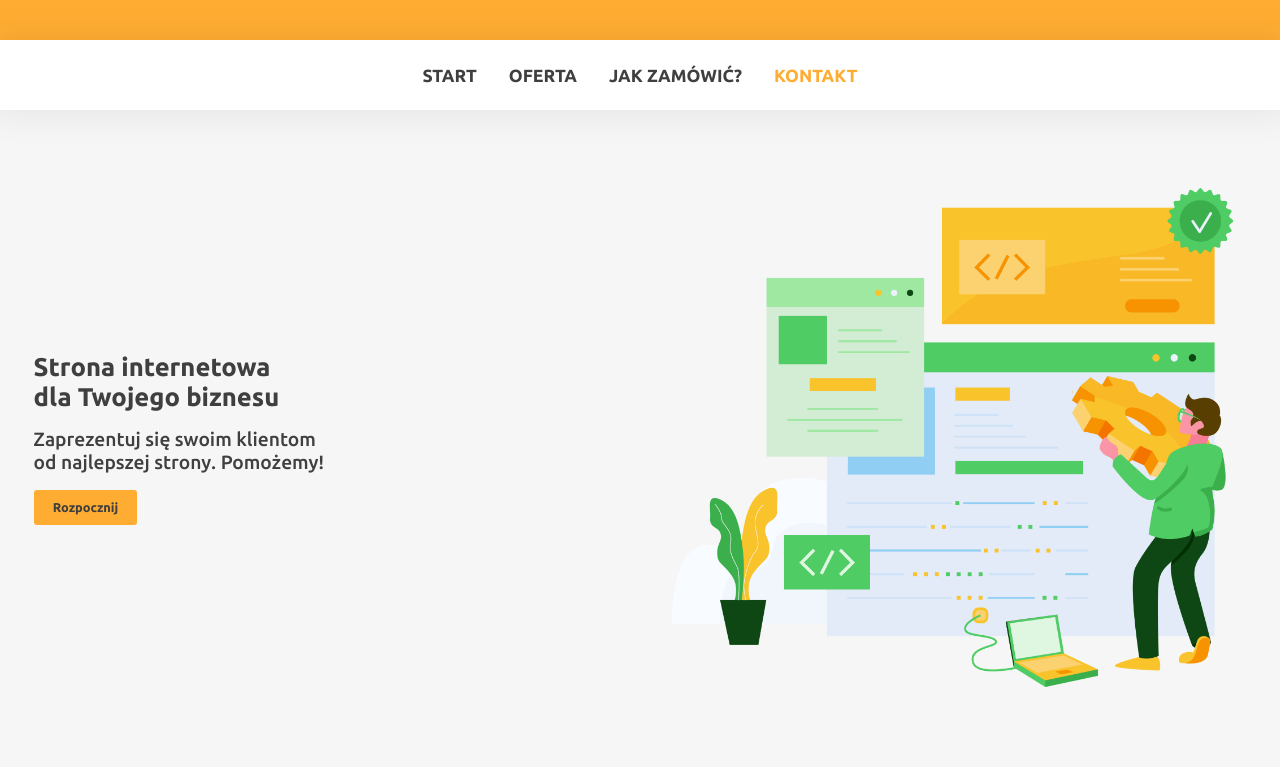
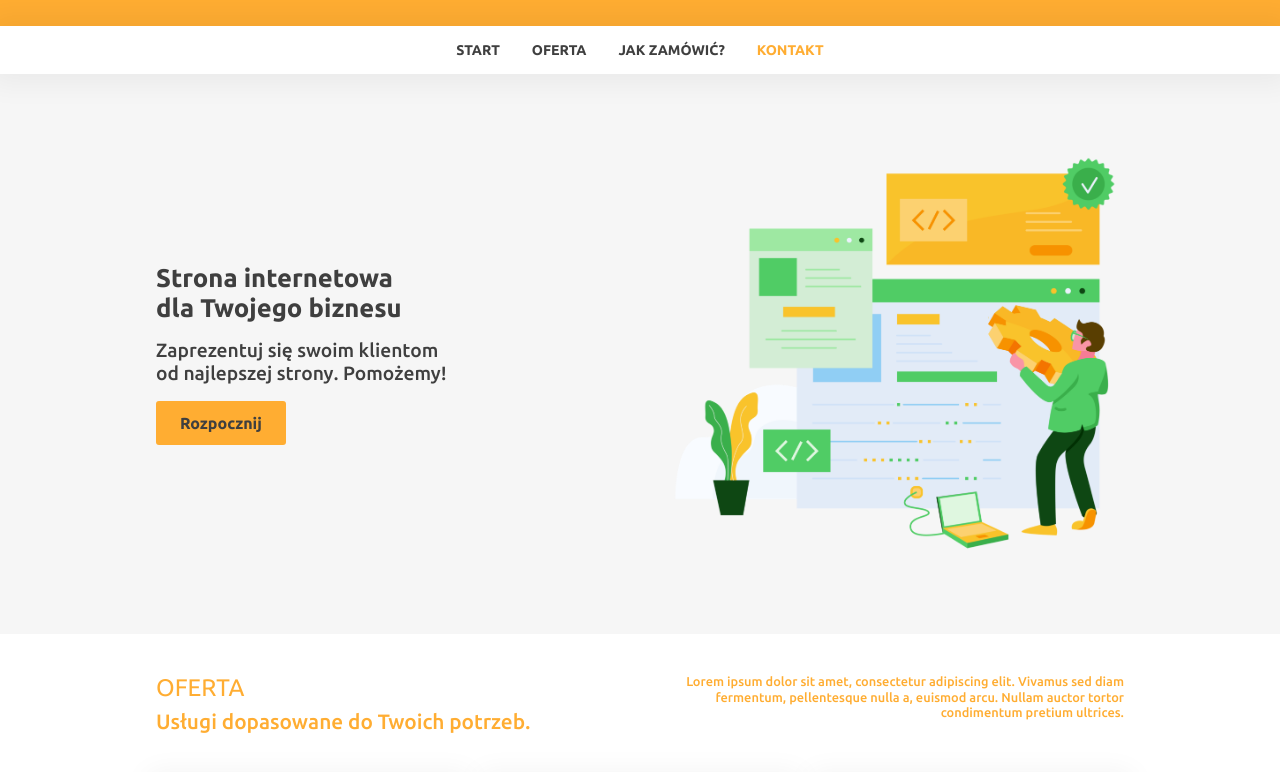
Before and after one commit to xHmmmmm/webdev-business-card-website, a Gatsby site: page / in a window 1280 px wide. Built offline with nearby package versions, Linux system fonts and the light colour scheme; Gatsby itself is replaced by a stand-in of ours.

Commit message:
Introduced some visual improvements, and more subtle RWD

```diff
--- a/src/components/Heading.js
+++ b/src/components/Heading.js
@@ -1,20 +1,29 @@
 import React, { useState, useEffect, useReducer } from 'react'
 import styled from "styled-components"
+import { useView } from 'contexts/ViewContext';
 
 const Wrapper = styled.div`
     grid-area: heading;
     max-width: ${({ theme }) => theme.standardScreen};
     width: 100%;
     display: grid;
-    grid-template-columns: 4fr 4fr;
+    grid-template-columns: 1fr 1fr;
     grid-template-rows: 1fr min-content;
-    /* align-items: flex-end; */
     grid-template-areas:
     'title text'
     'subtitle text';
     gap: 0.5em 1.5em;
     align-items: space-between;
     color: ${({ theme }) => theme.colors.accent};
+
+    @media (max-width: ${({ theme }) => theme.mobileScreen})
+    {
+        grid-template-columns: 1fr;
+        grid-template-rows: min-content min-content;
+        grid-template-areas:
+        'title'
+        'subtitle';
+    }
 `
 
 const Title = styled.h1`
@@ -25,7 +34,7 @@ const Title = styled.h1`
 
 const Subtitle = styled.h2`
     grid-area: subtitle;
-    font-size: 2.1em;
+    font-size: clamp(1.3em, 1.2vw, 2.1em);
     color: ${({ theme }) => theme.colors.accent};
     font-weight: 500;
 `
@@ -33,7 +42,7 @@ const Subtitle = styled.h2`
 const Text = styled.p`
     grid-area: text;
     text-align: right;
-    font-size: 1.2em;
+    font-size: clamp(0.8em, 1vw, 1.4em);
     color: ${({ theme }) => theme.colors.accent};
     font-weight: 500;
     line-height: 1.2;
@@ -41,11 +50,13 @@ const Text = styled.p`
 
 export default function Heading({ title, subtitle, text })
 {
+    const { isMobile } = useView()
+
     return (
         <Wrapper>
             <Title>{title}</Title>
             <Subtitle>{subtitle}</Subtitle>
-            <Text>{text}</Text>
+            {!isMobile && <Text>{text}</Text>}
         </Wrapper>
     )
 }
--- a/src/components/Styled.js
+++ b/src/components/Styled.js
@@ -3,12 +3,47 @@ import styled from "styled-components"
 export const ContentSection = styled.section`
     display: flex;
     justify-content: center;
+    scroll-margin-top: 10vh;
 `
 
 export const ContentWrapper = styled.div`
     display: grid;
-    font-size: clamp(0.7rem, 0.8%, 1rem);
+    /* font-size: clamp(0.7rem, 0.8%, 1rem); */
     padding: 3em;
-    max-width: ${({ theme }) => theme.standardScreen};
+    max-width: ${({ theme }) => theme.narrowStandardScreen};
     width: 100%;
+    /* font-size: 0.7rem; */
+
+    /* @media (min-width: ${({ theme }) => theme.hdScreen})
+    {
+        max-width: ${({ theme }) => theme.narrowHdScreen};
+        font-size: 0.5rem;
+        padding: 1em;
+    }
+
+    @media (min-width: ${({ theme }) => theme.narrowStandardScreen})
+    {
+        max-width: ${({ theme }) => theme.hdScreen};
+        font-size: 0.7rem;
+        padding: 2em;
+    }
+
+    @media (min-width: ${({ theme }) => theme.standardScreen})
+    {
+        max-width: ${({ theme }) => theme.narrowScreen};
+    } */
+
+
+    @media (max-width: ${({ theme }) => theme.narrowStandardScreen})
+    {
+        max-width: ${({ theme }) => theme.hdScreen};
+        /* font-size: 0.8rem; */
+    }
+
+    @media (max-width: ${({ theme }) => theme.narrowScreen})
+    {
+        max-width: ${({ theme }) => theme.narrowHdScreen};
+        /* font-size: 0.8rem; */
+        padding: 2.5em 1em;
+    }
 `
--- a/src/components/layout.js
+++ b/src/components/layout.js
@@ -14,6 +14,10 @@ import fonts from 'styles/fonts.css'
 const Wrapper = styled.div`
     overflow-y: auto;
     scroll-behavior: smooth;
+
+    @media (max-width: ${({ theme }) => theme.standardScreen}) {
+        /* font-size: 0.8rem; */
+    }
 `
 
 const MainContent = styled.main`
--- a/src/components/navigation/Header.js
+++ b/src/components/navigation/Header.js
@@ -6,7 +6,18 @@ import Topbar from "components/navigation/Topbar"
 const Wrapper = styled.header`
     display: grid;
     grid-template-columns: 100%;
-    grid-template-rows: 40px 70px;
+    grid-template-rows: 2em 3.8em;
+    font-size: 1.1em;
+
+    @media (max-width: ${({ theme }) => theme.standardScreen})
+    {
+        font-size: 0.9em;
+    }
+
+    @media (max-width: ${({ theme }) => theme.narrowStandardScreen})
+    {
+        font-size: 0.8em;
+    }
 `
 
 export default function Header({ currentId })
--- a/src/components/navigation/Navbar.js
+++ b/src/components/navigation/Navbar.js
@@ -1,4 +1,4 @@
-import React, { useState, useEffect, useReducer } from 'react'
+import React, { useState, useEffect, useReducer, useLayoutEffect } from 'react'
 import styled from 'styled-components';
 
 
@@ -26,20 +26,37 @@ const Button = styled.button`
     }
 `
 
+let isScrolling = false
+
 export default function Navbar({ currentId })
 {
+    const [currentIdSelection, setCurrentIdSelection] = useState('start')
+
+    useLayoutEffect(() =>
+    {
+        console.log(currentId)
+        console.log(currentIdSelection)
+        if (currentId !== currentIdSelection && !isScrolling)
+        {
+            setCurrentIdSelection(currentId)
+        }
+        isScrolling = false
+    }, [currentId])
+
     function scrollToSection(id)
     {
+        isScrolling = true;
+        setCurrentIdSelection(id)
         const element = document.getElementById(id)
         element.scrollIntoView()
     }
 
     return (
         <Navigation>
-            <Button isCurrent={currentId === 'start'} onClick={() => scrollToSection('start')}>START</Button>
-            <Button isCurrent={currentId === 'offers'} onClick={() => scrollToSection('offers')}>OFERTA</Button>
-            <Button isCurrent={currentId === 'steps'} onClick={() => scrollToSection('steps')}>JAK ZAMÓWIĆ?</Button>
-            <Button isCurrent={currentId === 'contact'} onClick={() => scrollToSection('contact')}>KONTAKT</Button>
+            <Button isCurrent={currentIdSelection === 'start'} onClick={() => scrollToSection('start')}>START</Button>
+            <Button isCurrent={currentIdSelection === 'offers'} onClick={() => scrollToSection('offers')}>OFERTA</Button>
+            <Button isCurrent={currentIdSelection === 'steps'} onClick={() => scrollToSection('steps')}>JAK ZAMÓWIĆ?</Button>
+            <Button isCurrent={currentIdSelection === 'contact'} onClick={() => scrollToSection('contact')}>KONTAKT</Button>
         </Navigation>
     )
 }
--- a/src/components/navigation/Topbar.js
+++ b/src/components/navigation/Topbar.js
@@ -7,6 +7,7 @@ const Wrapper = styled.div`
 
 export default function Topbar()
 {
+
     return (
         <Wrapper>
 
--- a/src/components/pages/contact-page/ContactForm.js
+++ b/src/components/pages/contact-page/ContactForm.js
@@ -5,11 +5,18 @@ const Wrapper = styled.div`
     display: flex;
     flex-direction: column;
     /* grid-auto-rows: max-content; */
-    gap: 0.7em;
+    gap: clamp(0.5em, 1vw, 0.7em);
+
+    @media (max-width: ${({ theme }) => theme.narrowHdScreen})
+    {
+        max-width: ${({ theme }) => theme.mobileScreen};
+        width: 100%;
+        justify-self: center;
+    }
 `
 
 const Label = styled.label`
-    font-size: 1.3em;
+    font-size: clamp(1em, 1.5vw, 1.3em);
     font-weight: 700;
 `
 
@@ -18,10 +25,10 @@ const MessageType = styled.div`
     grid-template-columns: repeat(3, 1fr);
     gap: 1em;
     margin-bottom: 0.5em;
-    `
+`
 
 const TypeButton = styled.button`
-    font-size: 1.3em;
+    font-size: clamp(1em, 1vw, 1.5em);
     padding: 0.8em;
     background-color: ${({ theme, isSelected }) => isSelected ? `${theme.colors.accent} !important` : theme.colors.liteGrayBg};
     font-weight: ${({ isSelected }) => isSelected ? '700' : '500'};
@@ -35,17 +42,17 @@ const TypeButton = styled.button`
 `
 
 const Field = styled.input`
-    font-size: 1.5em;
+    font-size: clamp(1em, 2vw, 1.5em);
+    padding: 0.8em;
     margin-bottom: 0.5em;
-    padding: 0.8em;
     background-color: ${({ theme }) => theme.colors.liteGrayBg};
     border-radius: 3px;
 `
 
 const MessageTextarea = styled.textarea`
-    font-size: 1.5em;
+    font-size: clamp(1em, 2vw, 1.5em);
+    padding: 0.8em;
     margin-bottom: 0.5em;
-    padding: 0.8em;
     background-color: ${({ theme }) => theme.colors.liteGrayBg};
     border-radius: 3px;
     resize: none;
@@ -53,7 +60,7 @@ const MessageTextarea = styled.textarea`
 `
 
 const SendButton = styled.button`
-    font-size: 1.5em;
+    font-size: clamp(1em, 1vw, 1.5em);
     padding: 0.8em;
     background-color: ${({ theme }) => theme.colors.accent};
     font-weight: 700;
--- a/src/components/pages/contact-page/ContactPage.js
+++ b/src/components/pages/contact-page/ContactPage.js
@@ -10,12 +10,22 @@ const StyledSection = styled(ContentSection)`
 `
 
 const ContentContainer = styled(ContentWrapper)`
-    grid-template-columns: 1fr 0.8fr;
+    grid-template-columns: 1fr 1fr;
     grid-template-rows: min-content 1fr;
     grid-template-areas:
     'heading heading'
     'faq form';
-    gap: 3em clamp(5rem, 2vw, 7rem);
+    gap: 3em clamp(2em, 3vw, 7em);
+
+    @media (max-width: ${({ theme }) => theme.narrowHdScreen})
+    {
+        grid-template-columns: 1fr;
+        grid-template-rows: min-content 1fr 1fr;
+        grid-template-areas:
+        'heading'
+        'faq'
+        'form';
+    }
 `
 
 const ContactPage = React.forwardRef((props, ref) =>
--- a/src/components/pages/contact-page/Faq.js
+++ b/src/components/pages/contact-page/Faq.js
@@ -13,7 +13,7 @@ const Title = styled.h3`
     align-items: center;
     justify-content: center;
     font-weight: 900;
-    font-size: 1.8em;
+    font-size: clamp(1em, 2vw, 1.8em);
     white-space: nowrap;
 
     ::before, ::after
--- a/src/components/pages/offer-page/OfferPage.js
+++ b/src/components/pages/offer-page/OfferPage.js
@@ -4,6 +4,7 @@ import Heading from 'components/Heading';
 import { ContentSection, ContentWrapper } from "components/Styled";
 import OfferTile from 'components/pages/offer-page/OfferTile';
 import { RiPencilRuler2Line, RiCodeLine, RiToolsFill } from 'react-icons/ri'
+import { useView } from 'contexts/ViewContext';
 
 const StyledSection = styled(ContentSection)`
     background-color: ${({ theme }) => theme.colors.whiteBg};
@@ -15,11 +16,25 @@ const ContentContainer = styled(ContentWrapper)`
     grid-template-areas:
     'heading heading heading'
     'tile tile tile';
-    gap: 3em clamp(1.2rem, 2vw, 2rem);
+    gap: 3em clamp(1.2em, 2vw, 2em);
+
+    @media (max-width: ${({ theme }) => theme.mobileScreen})
+    {
+        grid-template-columns: 1fr;
+        grid-template-rows: min-content 1fr 1fr 1fr;
+        grid-template-areas:
+        'heading'
+        'tile'
+        'tile'
+        'tile';
+        row-gap: 2em;
+    }
 `
 
 const OfferPage = React.forwardRef((props, ref) =>
 {
+    const { isMobile } = useView()
+
     return (
         <StyledSection id='offers' ref={ref}>
             <ContentContainer>
@@ -27,7 +42,9 @@ const OfferPage = React.forwardRef((props, ref) =>
 
                 <OfferTile title='PROJEKT STRONY INTERNETOWEJ' text='Lorem ipsum dolor sit amet, consectetur adipiscing elit. Vivamus sed diam fermentum, pellentesque nulla a, euismod arcu. Nullam auctor tortor condimentum pretium ultrices.' icon={<RiPencilRuler2Line />} />
                 <OfferTile title='WYKONANIE STRONY INTERNETOWEJ' text='Lorem ipsum dolor sit amet, consectetur adipiscing elit. Vivamus sed diam fermentum, pellentesque nulla a, euismod arcu. Nullam auctor tortor condimentum pretium ultrices.' icon={<RiCodeLine />} />
-                <OfferTile title={`UTRZYMANIE\nI ROZWÓJ`} text='Lorem ipsum dolor sit amet, consectetur adipiscing elit. Vivamus sed diam fermentum, pellentesque nulla a, euismod arcu. Nullam auctor tortor condimentum pretium ultrices.' icon={<RiToolsFill />} />
+                {isMobile ?
+                    <OfferTile title={`UTRZYMANIE I ROZWÓJ`} text='Lorem ipsum dolor sit amet, consectetur adipiscing elit. Vivamus sed diam fermentum, pellentesque nulla a, euismod arcu. Nullam auctor tortor condimentum pretium ultrices.' icon={<RiToolsFill />} /> :
+                    <OfferTile title={`UTRZYMANIE\nI ROZWÓJ`} text='Lorem ipsum dolor sit amet, consectetur adipiscing elit. Vivamus sed diam fermentum, pellentesque nulla a, euismod arcu. Nullam auctor tortor condimentum pretium ultrices.' icon={<RiToolsFill />} />}
             </ContentContainer>
         </StyledSection>
     )
--- a/src/components/pages/offer-page/OfferTile.js
+++ b/src/components/pages/offer-page/OfferTile.js
@@ -4,7 +4,14 @@ import styled from "styled-components"
 const Wrapper = styled.div`
     display: grid;
     grid-template-rows: 1fr min-content;
-    gap: clamp(1.5rem, 1.5vw, 2rem);
+    gap: clamp(1em, 1.5vw, 2em);
+
+    @media (max-width: ${({ theme }) => theme.mobileScreen})
+    {
+        max-width: ${({ theme }) => theme.narrowMobileScreen};
+        width: 100%;
+        justify-self: center;
+    }
 `
 
 const Tile = styled.div`
@@ -16,24 +23,30 @@ const Tile = styled.div`
     border-radius: 4px;
     box-shadow: 0px 0px 29px 10px rgba(0, 0, 0, 0.05);
     gap: 0.5em;
+    padding: 1em 0;
 
     > svg
     {
         font-size: 3.5em;
     }
-    `
+
+    @media (max-width: ${({ theme }) => theme.mobileScreen})
+    {
+        aspect-ratio: initial;
+    }
+`
 
 const Title = styled.h3`
     text-align: center;
     white-space: pre-wrap;
-    font-size: clamp(0.8rem, 2vw, 1.5rem);
+    font-size: clamp(0.7em, 1.5vw, 2.5em);
     font-weight: 900;
     width: 80%;
 `
 
 const Text = styled.p`
     line-height: 1.4;
-    font-size: clamp(0.7rem, 1.5vw, 1rem);
+    font-size: clamp(0.7em, 0.8vw, 1.5em);
     font-weight: 400;
     text-align: justify;
 `
--- a/src/components/pages/start-page/StartPage.js
+++ b/src/components/pages/start-page/StartPage.js
@@ -71,7 +71,7 @@ const Subtitle = styled.h2`
 `
 
 const StartButton = styled.button`
-    font-size: 2em;
+    font-size: 2.5em;
     padding: 0.8em 1.5em;
     background-color: ${({ theme }) => theme.colors.accent};
     font-weight: 700;
--- a/src/components/pages/steps-page/Step.js
+++ b/src/components/pages/steps-page/Step.js
@@ -7,13 +7,19 @@ const Wrapper = styled.div`
     justify-content: flex-start;
     align-items: center;
     gap: 0.8em;
+
+    @media (max-width: ${({ theme }) => theme.mobileScreen})
+    {
+        max-width: ${({ theme }) => theme.narrowMobileScreen};
+        width: 100%;
+    }
 `
 
 const StepNumber = styled.p`
-    padding: 0.7em 0.8em;
     background-color: ${({ theme }) => theme.colors.accent};
     color: ${({ theme }) => theme.colors.liteFont};
-    font-size: 1.3em;
+    font-size: clamp(1.1em, 1.1vw, 1.6em);
+    padding: clamp(0.3em, 0.7vw, 0.7em);
     font-weight: 600;
     border-radius: 4px;
 `
@@ -21,7 +27,7 @@ const StepNumber = styled.p`
 const Title = styled.h3`
     text-align: center;
     white-space: pre-wrap;
-    font-size: clamp(0.7rem, 1.85vw, 1.4rem);
+    font-size: clamp(1.1em, 1.1vw, 2em);
     font-weight: 900;
     width: 80%;
 `
@@ -29,7 +35,7 @@ const Title = styled.h3`
 const Text = styled.p`
     white-space: pre-wrap;
     line-height: 1.4;
-    font-size: clamp(0.5rem, 1.35vw, 1rem);
+    font-size: clamp(0.7em, 0.8vw, 1.5em);
     font-weight: 400;
     text-align: center;
     width: 85%;
--- a/src/components/pages/steps-page/StepsPage.js
+++ b/src/components/pages/steps-page/StepsPage.js
@@ -15,8 +15,32 @@ const ContentContainer = styled(ContentWrapper)`
     'heading heading heading'
     'step step step'
     'step step step';
-    gap: 6em 2.5em;
-    padding-bottom: 6em;
+    gap: 3em 2.5em;
+
+    @media (max-width: ${({ theme }) => theme.narrowHdScreen})
+    {
+        grid-template-columns: 1fr 1fr;
+        grid-template-rows: min-content repeat(3, 1fr);
+        grid-template-areas:
+        'heading heading'
+        'step step'
+        'step step'
+        'step step';
+    }
+
+    @media (max-width: ${({ theme }) => theme.mobileScreen})
+    {
+        grid-template-columns: 1fr;
+        grid-template-rows: min-content repeat(6, 1fr);
+        grid-template-areas:
+        'heading'
+        'step'
+        'step'
+        'step'
+        'step'
+        'step'
+        'step'
+    }
 `
 
 const StepsPage = React.forwardRef((props, ref) =>
--- a/src/styles/theme/theme.js
+++ b/src/styles/theme/theme.js
@@ -2,7 +2,11 @@ import { colors } from "./colors"
 
 export const theme = {
     colors: colors,
-    standardScreen: '1400px',
-    narrowScreen: '1200px',
-    mobileScreen: '950px'
+    standardScreen: '1900px',
+    narrowStandardScreen: '1700px',
+    narrowScreen: '1400px',
+    hdScreen: '1200px',
+    narrowHdScreen: '1000px',
+    mobileScreen: '800px',
+    narrowMobileScreen: '500px'
 }
```
Also changed, not shown: src/components/pages/contact-page/Question.js (+3 -7 lines).
